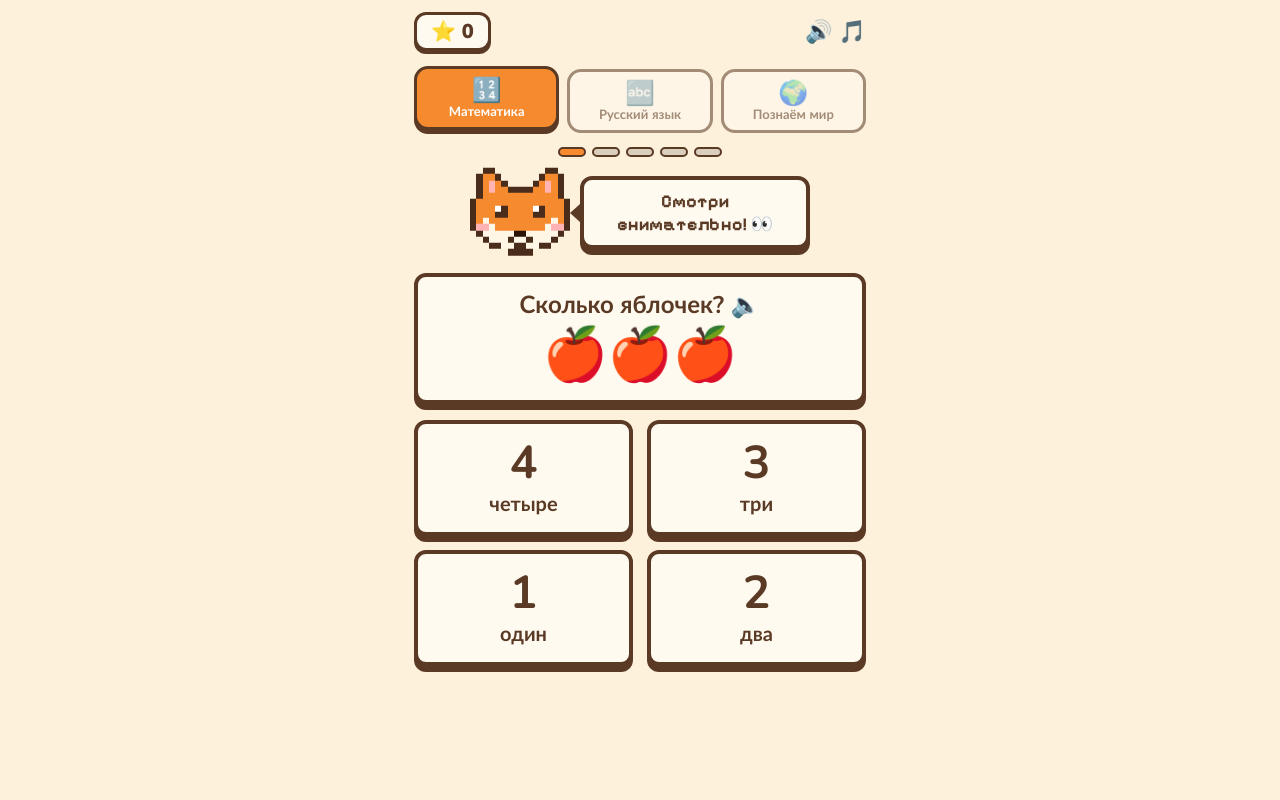
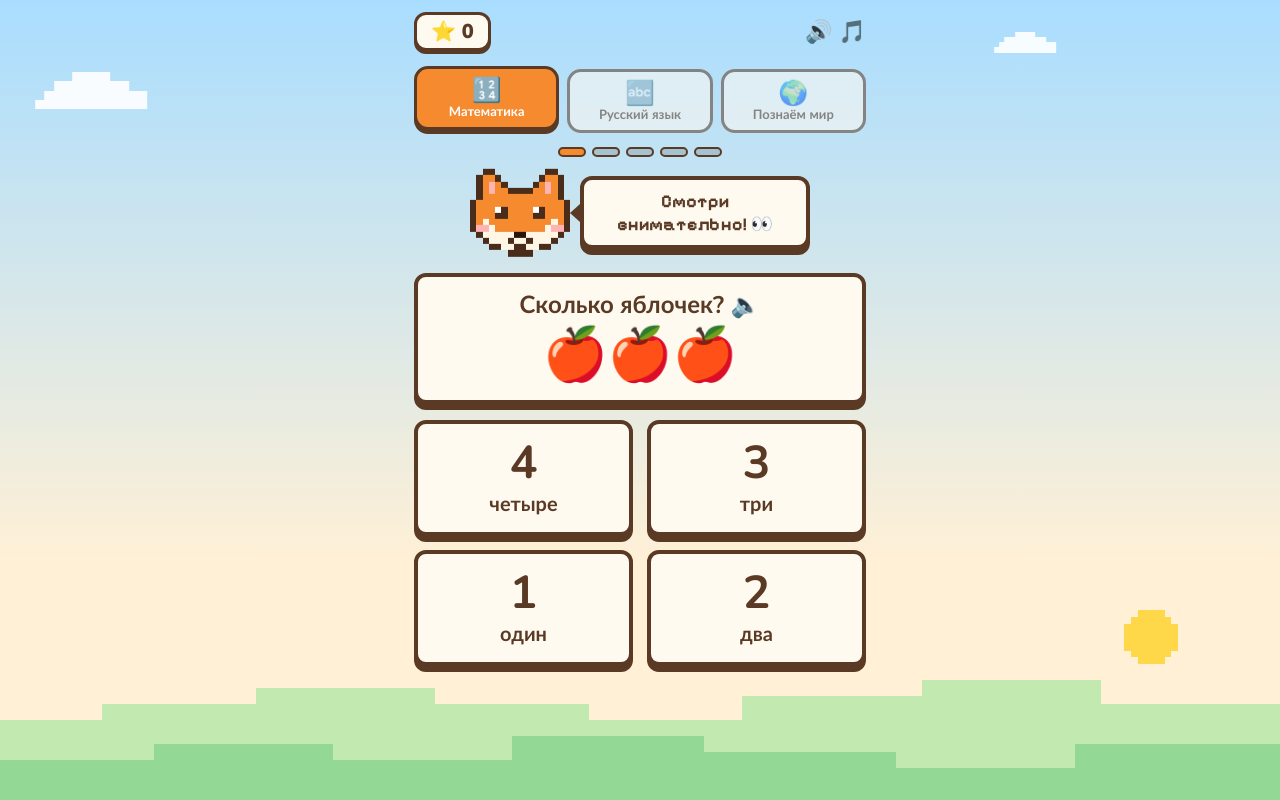
Before and after one commit to sivvgs/lisonok, a plain HTML site: page index.html in a window 1280 px wide. Both pictures are taken after a click on the button "Играть ▶". Drawn offline with nearby package versions, Linux system fonts and the light colour scheme.

Commit message:
Add files via upload

```diff
--- a/index.html
+++ b/index.html
@@ -3,16 +3,27 @@
 <meta name="viewport" content="width=device-width, initial-scale=1, viewport-fit=cover">
 <link href="https://fonts.googleapis.com/css2?family=Pixelify+Sans:wght@500;700&family=Nunito:wght@700;900&display=swap" rel="stylesheet">
 <style>
-:root{box-sizing:border-box;padding-top:env(safe-area-inset-top,0px);padding-bottom:env(safe-area-inset-bottom,0px);--bg:#fdf1dc;--bg2:#f9e7c9;--card:#fffaf0;--ink:#5a3a24;--line:#5a3a24;--accent:#f58a2e;--ok:#8fe0a0;--okl:#2f8f4a;--bad:#ffb9ad;--badl:#d0594a}
-@media (prefers-color-scheme:dark){:root:not([data-theme="light"]){--bg:#2a2230;--bg2:#30283a;--card:#3d3347;--ink:#ffeedd;--line:#140e1a;--ok:#4fae68;--bad:#b9574c}}
+:root{box-sizing:border-box;padding-top:env(safe-area-inset-top,0px);padding-bottom:env(safe-area-inset-bottom,0px);--bg:#fdf1dc;--bg2:#f9e7c9;--card:#fffaf0;--ink:#5a3a24;--line:#5a3a24;--accent:#f58a2e;--ok:#8fe0a0;--okl:#2f8f4a;--bad:#ffb9ad;--badl:#d0594a;--sky1:#a9ddff;--sky2:#fff0d6;--h1:#c2eab0;--h2:#93d894;--sun:#ffd84a;--cl:#fff}
+@media (prefers-color-scheme:dark){:root:not([data-theme="light"]){--bg:#2a2230;--bg2:#30283a;--card:#3d3347;--ink:#ffeedd;--line:#140e1a;--ok:#4fae68;--bad:#b9574c;--sky1:#17163a;--sky2:#3b2c4b;--h1:#33504a;--h2:#264040;--sun:#f4f1d0;--cl:#6a5f8c}}
 *{touch-action:manipulation;box-sizing:border-box;-webkit-tap-highlight-color:transparent}
-html,body{margin:0;min-height:100%;font-family:"Nunito","Trebuchet MS","Segoe UI",system-ui,sans-serif;font-weight:700;color:var(--ink);background:var(--bg)}
-#app{max-width:480px;margin:0 auto;padding:12px 14px 28px;text-align:center}
+html,body{margin:0;min-height:100%;font-family:"Nunito","Trebuchet MS","Segoe UI",system-ui,sans-serif;font-weight:700;color:var(--ink);background:var(--sky2)}
+#app{position:relative;z-index:1;transition:opacity .25s ease,transform .25s ease;max-width:480px;margin:0 auto;padding:12px 14px 28px;text-align:center}
 .card{background:var(--card);border:4px solid var(--line);border-radius:12px;box-shadow:0 6px 0 var(--line)}
 .top{display:flex;justify-content:space-between;align-items:center;font-size:18px;font-weight:700}
 .tag{background:var(--accent);color:#fff;border:3px solid var(--line);border-radius:10px;padding:3px 10px;font-size:16px}
 .bar{height:16px;background:var(--card);border:3px solid var(--line);border-radius:8px;margin:10px 0;overflow:hidden}
 .bar i{display:block;height:100%;width:0;background:repeating-linear-gradient(90deg,var(--ok) 0 10px,#6cc784 10px 12px);transition:width .5s}
+#bg{position:fixed;inset:0;z-index:0;pointer-events:none;overflow:hidden;background:linear-gradient(var(--sky1),var(--sky2) 70%)}
+#bg svg{position:absolute;display:block}
+.cl{opacity:.9;left:0;will-change:transform}.cl rect{fill:var(--cl)}
+.c1{top:9%;width:112px;animation:drift 70s linear infinite}
+.c2{top:23%;width:80px;animation:drift 95s linear infinite -40s}
+.c3{top:4%;width:62px;animation:drift 120s linear infinite -80s}
+@keyframes drift{from{transform:translateX(-140px)}to{transform:translateX(110vw)}}
+.sun{bottom:17%;right:8%;width:54px}.sun rect{fill:var(--sun)}
+.hills{bottom:0;left:0;width:100%;height:20%}
+#app.out{opacity:0;transform:translateY(-10px)}
+@media (prefers-reduced-motion:reduce){.c1,.c2,.c3{animation:none}}
 .hd{display:flex;justify-content:space-between;align-items:center;margin-bottom:12px}
 .sc{background:var(--card);border:3px solid var(--line);border-radius:12px;padding:3px 14px;font-size:20px;font-weight:900;box-shadow:0 3px 0 var(--line)}
 .stages{display:flex;gap:8px;padding-top:6px}
@@ -28,10 +39,10 @@ html,body{margin:0;min-height:100%;font-family:"Nunito","Trebuchet MS","Segoe UI
 .loadbar i{display:block;height:100%;background:var(--accent);animation:ld 2.6s linear forwards}
 @keyframes ld{from{width:0}to{width:100%}}
 .fox-wrap{display:flex;align-items:center;gap:10px;justify-content:center;margin:8px 0 12px;min-height:96px}
-#foxbox{will-change:transform;width:100px;flex:none;animation:idle 2.4s steps(4) infinite}
+#foxbox{will-change:transform;width:100px;flex:none;animation:idle 3s ease-in-out infinite}
 #foxbox svg{width:100%;image-rendering:pixelated;display:block;}
-#foxbox.happy{animation:jump .7s}
-#foxbox.sad{animation:tilt .9s}
+#foxbox.happy{animation:jump .8s cubic-bezier(.3,.7,.4,1)}
+#foxbox.sad{animation:tilt .9s ease-in-out}
 .eyes{transform-box:fill-box;transform-origin:center}#foxbox.bl .eyes{transform:scaleY(.1)}
 @keyframes blink{0%,94%,100%{transform:scaleY(1)}97%{transform:scaleY(.1)}}
 @keyframes idle{50%{transform:translateY(-5px)}}
@@ -39,28 +50,28 @@ html,body{margin:0;min-height:100%;font-family:"Nunito","Trebuchet MS","Segoe UI
 @keyframes tilt{25%{transform:rotate(-9deg)}75%{transform:rotate(9deg)}}
 #bubble{font-family:"Pixelify Sans","Comic Sans MS",system-ui,sans-serif;padding:10px 14px;font-weight:700;font-size:18px;max-width:230px;position:relative;line-height:1.25}
 #bubble:before{content:"";position:absolute;left:-14px;top:50%;margin-top:-9px;border:9px solid transparent;border-right:10px solid var(--line);border-left:0}
-.q{padding:14px;animation:pop .35s}
+.q{padding:14px;animation:pop .5s cubic-bezier(.2,.8,.3,1)}
 .q h2{margin:0 0 4px;font-size:24px;line-height:1.2}
 .pic{font-size:52px;line-height:1.2;min-height:20px}
 .grid{display:grid;grid-template-columns:1fr 1fr;gap:14px;margin-top:16px}
-.ans{font-family:"Nunito","Trebuchet MS","Segoe UI",system-ui,sans-serif;color:var(--ink);background:var(--card);border:4px solid var(--line);border-radius:12px;box-shadow:0 6px 0 var(--line);min-height:116px;cursor:pointer;display:flex;flex-direction:column;align-items:center;justify-content:center;gap:2px;transition:transform .1s,box-shadow .1s;animation:pop .45s backwards}
+.ans{font-family:"Nunito","Trebuchet MS","Segoe UI",system-ui,sans-serif;color:var(--ink);background:var(--card);border:4px solid var(--line);border-radius:12px;box-shadow:0 6px 0 var(--line);min-height:116px;cursor:pointer;display:flex;flex-direction:column;align-items:center;justify-content:center;gap:2px;transition:transform .15s ease,box-shadow .15s ease;animation:pop .55s cubic-bezier(.2,.8,.3,1) backwards}
 .ans:nth-child(2){animation-delay:.07s}.ans:nth-child(3){animation-delay:.14s}.ans:nth-child(4){animation-delay:.21s}
 .ans:active{transform:translateY(5px);box-shadow:0 1px 0 var(--line)}
 .ans .e{font-size:46px;line-height:1.1}.ans.t .e{font-size:60px;font-weight:900}
 .ans .l{font-size:20px;font-weight:900}
-.ans.ok{background:var(--ok);border-color:var(--okl);box-shadow:0 6px 0 var(--okl);animation:bounce .6s;color:#12361c}
-.ans.bad{background:var(--bad);border-color:var(--badl);box-shadow:0 6px 0 var(--badl);animation:shake .45s}
+.ans.ok{background:var(--ok);border-color:var(--okl);box-shadow:0 6px 0 var(--okl);animation:bounce .7s cubic-bezier(.3,.7,.4,1);color:#12361c}
+.ans.bad{background:var(--bad);border-color:var(--badl);box-shadow:0 6px 0 var(--badl);animation:shake .5s ease-in-out}
 .locked .ans{pointer-events:none}
-@keyframes pop{from{transform:scale(.6);opacity:0}}
+@keyframes pop{0%{transform:scale(.82) translateY(16px);opacity:0}60%{transform:scale(1.03) translateY(-2px);opacity:1}100%{transform:none;opacity:1}}
 @keyframes bounce{40%{transform:scale(1.12)}70%{transform:scale(.97)}}
 @keyframes shake{25%{transform:translateX(-8px)}75%{transform:translateX(8px)}}
-.px{position:fixed;width:10px;height:10px;pointer-events:none;z-index:9;animation:fly 1.1s steps(10) forwards}
+.px{position:fixed;width:10px;height:10px;pointer-events:none;z-index:9;animation:fly 1.2s cubic-bezier(.15,.7,.3,1) forwards}
 @keyframes fly{to{transform:translate(var(--x),var(--y));opacity:0}}
 .big{font-size:56px;font-weight:700}
 .btn{font-family:inherit;font-size:24px;font-weight:700;background:var(--accent);color:#fff;border:4px solid var(--line);border-radius:12px;padding:12px 32px;margin-top:20px;cursor:pointer;box-shadow:0 6px 0 var(--line)}
 .btn:active{transform:translateY(5px);box-shadow:0 1px 0 var(--line)}
 .snd{background:none;border:0;font-size:22px;cursor:pointer;padding:0 0 0 6px}
-</style></head><body><div id="app"><p style="padding:40px 20px;text-align:center;font:700 20px system-ui">🦊 Загрузка…<br><small>Если ничего не появилось, откройте файл в Chrome или Safari.</small></p></div>
+</style></head><body><div id="bg"></div><div id="app"><p style="padding:40px 20px;text-align:center;font:700 20px system-ui">🦊 Загрузка…<br><small>Если ничего не появилось, откройте файл в Chrome или Safari.</small></p></div>
 <script>
 var BLOCKS=[
 {n:"🔢 Математика",q:[
@@ -92,7 +103,7 @@ var MOOD={
 idle:'<g class="eyes">'+R(4,6,2,2,"K")+R(10,6,2,2,"K")+R(4,6,1,1,"H")+R(10,6,1,1,"H")+'</g>'+R(6,11,1,1,"K")+R(9,11,1,1,"K")+R(7,12,2,1,"K")+BL,
 happy:R(3,7,1,1,"K")+R(4,6,2,1,"K")+R(6,7,1,1,"K")+R(9,7,1,1,"K")+R(10,6,2,1,"K")+R(12,7,1,1,"K")+R(6,11,4,1,"K")+R(7,12,2,1,"R")+BL,
 sad:R(4,6,2,3,"K")+R(10,6,2,3,"K")+R(4,6,1,1,"H")+R(5,8,1,1,"H")+R(10,6,1,1,"H")+R(11,8,1,1,"H")+R(3,5,1,1,"K")+R(4,4,2,1,"K")+R(12,5,1,1,"K")+R(10,4,2,1,"K")+R(7,11,2,1,"K")+R(13,3,1,2,"B")}
-function foxSVG(m){var s='<svg viewBox="0 0 16 14" shape-rendering="crispEdges">';G.forEach(function(r,y){for(var x=0;x<16;x++){var c=r[x];if(c!==".")s+=R(x,y,1,1,c)}});return s+MOOD[m]+'</svg>'}
+var FC={};function foxSVG(m){return FC[m]||(FC[m]=foxSVG0(m))}function foxSVG0(m){var s='<svg viewBox="0 0 16 14" shape-rendering="crispEdges">';G.forEach(function(r,y){for(var x=0;x<16;x++){var c=r[x];if(c!==".")s+=R(x,y,1,1,c)}});return s+MOOD[m]+'</svg>'}
 function setFox(m){var b=document.getElementById("foxbox");b.innerHTML=foxSVG(m);b.className=m==="happy"?"happy":m==="sad"?"sad":""}
 function togV(b){voice=!voice;b.textContent=voice?"🔊":"🔇"}
 function head(q){var h='<div class="hd"><span class="sc">⭐ <span id="sc">'+score+'</span></span><span><button class="snd" onclick="togV(this)">'+(voice?'🔊':'🔇')+'</button><button class="snd" onclick="togM(this)">'+(mus?'🎵':'🔕')+'</button></span></div><div class="stages">';BLOCKS.forEach(function(b,i){var w=b.n.split(" ");h+='<div class="st'+(i<bi?' done':i===bi?' cur':'')+'"><b>'+w[0]+'</b>'+w.slice(1).join(" ")+'</div>'});h+='</div><div class="dots">';BLOCKS[bi].q.forEach(function(_,i){h+='<i class="'+(i<qi?'on':i===qi&&q?'now':'')+'"></i>'});return h+'</div>'}
@@ -105,7 +116,7 @@ function synth(nt,dur,raw){var sr=22050,n=sr*dur|0,d=new Float32Array(n);nt.forE
 function prepM(){if(mEl)return;
  var nt=[];LEAD.forEach(function(n,s){var t=s*.25;if(n)nt.push({f:m(n),t:t,d:.22,v:.16,w:0});if(s%2===0){var r=BASSR[s>>3];nt.push({f:m(s%4===0?r:r+7),t:t,d:.3,v:.32,w:1})}else nt.push({f:0,t:t,d:.04,v:.1,w:2})});
  mEl=new Audio(synth(nt,8));mEl.loop=true;mEl.volume=.9;}
-setTimeout(prepM,500);
+setTimeout(prepM,500);try{speechSynthesis.getVoices()}catch(e){}
 setInterval(function(){var f=document.getElementById("foxbox");if(f){f.classList.add("bl");setTimeout(function(){f.classList.remove("bl")},140)}},3800);
 function bufOf(d){var b=AC.createBuffer(1,d.length,22050);b.getChannelData(0).set(d);return b}
 function initAudio(){if(ready)return;ready=true;try{AC=new(window.AudioContext||window.webkitAudioContext)();
@@ -122,26 +133,29 @@ function win(){sfx(wEl)}
 function lose(){sfx(lEl)}
 setInterval(function(){if(mEl&&mus&&started&&mEl.paused&&!document.hidden)musicOn()},1500);
 document.addEventListener("visibilitychange",function(){if(document.hidden){if(mEl)mEl.pause()}else musicOn()});
-function say(s){if(!voice||!window.speechSynthesis)return;try{speechSynthesis.cancel();var u=new SpeechSynthesisUtterance(s.replace(/[^\wа-яА-ЯёЁ ,.!?]/g,""));u.lang="ru-RU";u.rate=.85;u.pitch=1.3;u.onend=u.onerror=function(){setTimeout(musicOn,150)};speechSynthesis.speak(u)}catch(e){}}
+function say(s){if(!voice||!window.speechSynthesis)return;try{if(speechSynthesis.speaking||speechSynthesis.pending)speechSynthesis.cancel();var u=new SpeechSynthesisUtterance(s.replace(/[^\wа-яА-ЯёЁ ,.!?]/g,""));u.lang="ru-RU";u.rate=.85;u.pitch=1.3;u.onend=u.onerror=function(){setTimeout(musicOn,150)};speechSynthesis.speak(u)}catch(e){}}
 function shuffle(a){return a.map(function(x){return[Math.random(),x]}).sort(function(x,y){return x[0]-y[0]}).map(function(x){return x[1]})}
 function start(){bi=0;qi=0;score=0;done=0;total=0;BLOCKS.forEach(function(b){total+=b.q.length});intro()}
-function intro(){var b=BLOCKS[bi],w=b.n.split(" "),first=bi===0,t=first?"Привет! Я Лисёнок. Давай играть! 🦊":"Молодец! Начинаем новый урок! 🚀";app.innerHTML=head(0)+fox(t)+'<div class="q card"><div class="big">'+w[0]+'</div><h2>'+w.slice(1).join(" ")+'</h2></div>'+(first?'<button class="btn" onclick="try{initAudio();musicOn()}catch(e){}ask()">Играть ▶</button>':'<div class="loadbar"><i></i></div>');setFox("happy");say(t+" "+w.slice(1).join(" "));if(!first)setTimeout(ask,2600)}
+function intro(){var b=BLOCKS[bi],w=b.n.split(" "),first=bi===0,t=first?"Привет! Я Лисёнок. Давай играть! 🦊":"Молодец! Начинаем новый урок! 🚀";app.innerHTML=head(0)+fox(t)+'<div class="q card"><div class="big">'+w[0]+'</div><h2>'+w.slice(1).join(" ")+'</h2></div>'+(first?'<button class="btn" onclick="try{initAudio();musicOn()}catch(e){}ask()">Играть ▶</button>':'<div class="loadbar"><i></i></div>');setFox("happy");setTimeout(function(){say(t+" "+w.slice(1).join(" "))},500);if(!first)setTimeout(function(){app.classList.add("out");setTimeout(function(){app.classList.remove("out");ask()},260)},2400)}
 function ask(){var b=BLOCKS[bi],q=CUR=b.q[qi],o=shuffle(q.a.map(function(v,i){return{v:v,ok:i===q.c}}));
  var h=head(1)+fox("Смотри внимательно! 👀")+
  '<div class="q card" onclick="say(CUR.t)"><h2>'+q.t+' 🔈</h2><div class="pic">'+q.p+'</div></div><div class="grid" id="g">';
  o.forEach(function(x){var p=x.v.split("|");h+='<button class="ans'+(p[1]?'':' t')+'" data-ok="'+(x.ok?1:0)+'" onclick="pick(this)"><span class="e">'+p[0]+'</span>'+(p[1]?'<span class="l">'+p[1]+'</span>':'')+'</button>'});
- app.innerHTML=h+'</div>';say(q.t)}
+ app.innerHTML=h+'</div>';setTimeout(function(){say(q.t)},600)}
 function pick(el){var g=document.getElementById("g");if(g.classList.contains("locked"))return;g.classList.add("locked");
  var ok=el.dataset.ok==="1",msg;
  [].forEach.call(g.children,function(b){if(b.dataset.ok==="1")b.classList.add("ok")});
  if(ok){win();score+=10;msg=PRAISE[Math.random()*PRAISE.length|0];setFox("happy");conf(el);document.getElementById("sc").textContent=score}
  else{lose();el.classList.add("bad");msg=TRY[Math.random()*TRY.length|0];setFox("sad")}
- document.getElementById("bubble").textContent=msg;say(msg);done++;
- setTimeout(function(){qi++;if(qi>=BLOCKS[bi].q.length){qi=0;bi++;if(bi>=BLOCKS.length)return finish();return intro()}ask()},2400)}
+ document.getElementById("bubble").textContent=msg;setTimeout(function(){say(msg)},250);done++;
+ setTimeout(function(){app.classList.add("out");setTimeout(function(){app.classList.remove("out");qi++;if(qi>=BLOCKS[bi].q.length){qi=0;bi++;if(bi>=BLOCKS.length)return finish();return intro()}ask()},260)},2150)}
 function conf(el){var r=el.getBoundingClientRect(),cs=["#ffd23f","#ff6b6b","#6ec6ff","#8fe0a0","#f58a2e"];for(var i=0;i<16;i++){var s=document.createElement("div");s.className="px";s.style.background=cs[i%5];s.style.left=(r.left+r.width/2)+"px";s.style.top=(r.top+r.height/2)+"px";s.style.setProperty("--x",(Math.random()*260-130)+"px");s.style.setProperty("--y",(Math.random()*-200-40)+"px");document.body.appendChild(s);setTimeout(function(e){e.remove()},1200,s)}}
 function finish(){var max=total*10,n=Math.round(score/max*5),st="",good=score>=max*.6;for(var i=0;i<5;i++)st+=i<n?"⭐":"☆";
  var m=good?"Ты настоящий умница! Я тобой горжусь! 🎉":"Ты молодец, что старался! Дальше будет ещё лучше! 🧡";
  app.innerHTML=fox(m)+'<div class="q card"><h2>Твой результат</h2><div class="big">'+score+' / '+max+'</div><div class="pic">'+st+'</div></div><button class="btn" onclick="start()">Играть ещё 🔁</button>';
  setFox("happy");win();say("Игра окончена. "+m);for(var k=0;k<4;k++)setTimeout(function(){conf(document.querySelector(".big"))},k*350)}
+var CLG=["....XXXX....","..XXXXXXXX..",".XXXXXXXXXXX","XXXXXXXXXXXX"],SNG=["..XXXX..",".XXXXXX.","XXXXXXXX","XXXXXXXX","XXXXXXXX","XXXXXXXX",".XXXXXX.","..XXXX.."];
+function pxs(g,c){var r="";g.forEach(function(row,y){for(var x=0;x<row.length;x++)if(row[x]==="X")r+='<rect x="'+x+'" y="'+y+'" width="1.02" height="1.02"/>'});return '<svg class="'+c+'" viewBox="0 0 '+g[0].length+' '+g.length+'" shape-rendering="crispEdges">'+r+'</svg>'}
+document.getElementById("bg").innerHTML=pxs(SNG,"sun")+pxs(CLG,"cl c1")+pxs(CLG,"cl c2")+pxs(CLG,"cl c3")+'<svg class="hills" viewBox="0 0 100 20" preserveAspectRatio="none" shape-rendering="crispEdges"><path style="fill:var(--h1)" d="M0 20V10H8V8H20V6H34V8H46V10H58V7H72V5H86V8H100V20Z"/><path style="fill:var(--h2)" d="M0 20V15H12V13H26V15H40V12H55V14H70V16H84V13H100V20Z"/></svg>';
 start();
 </script></body></html>
```
